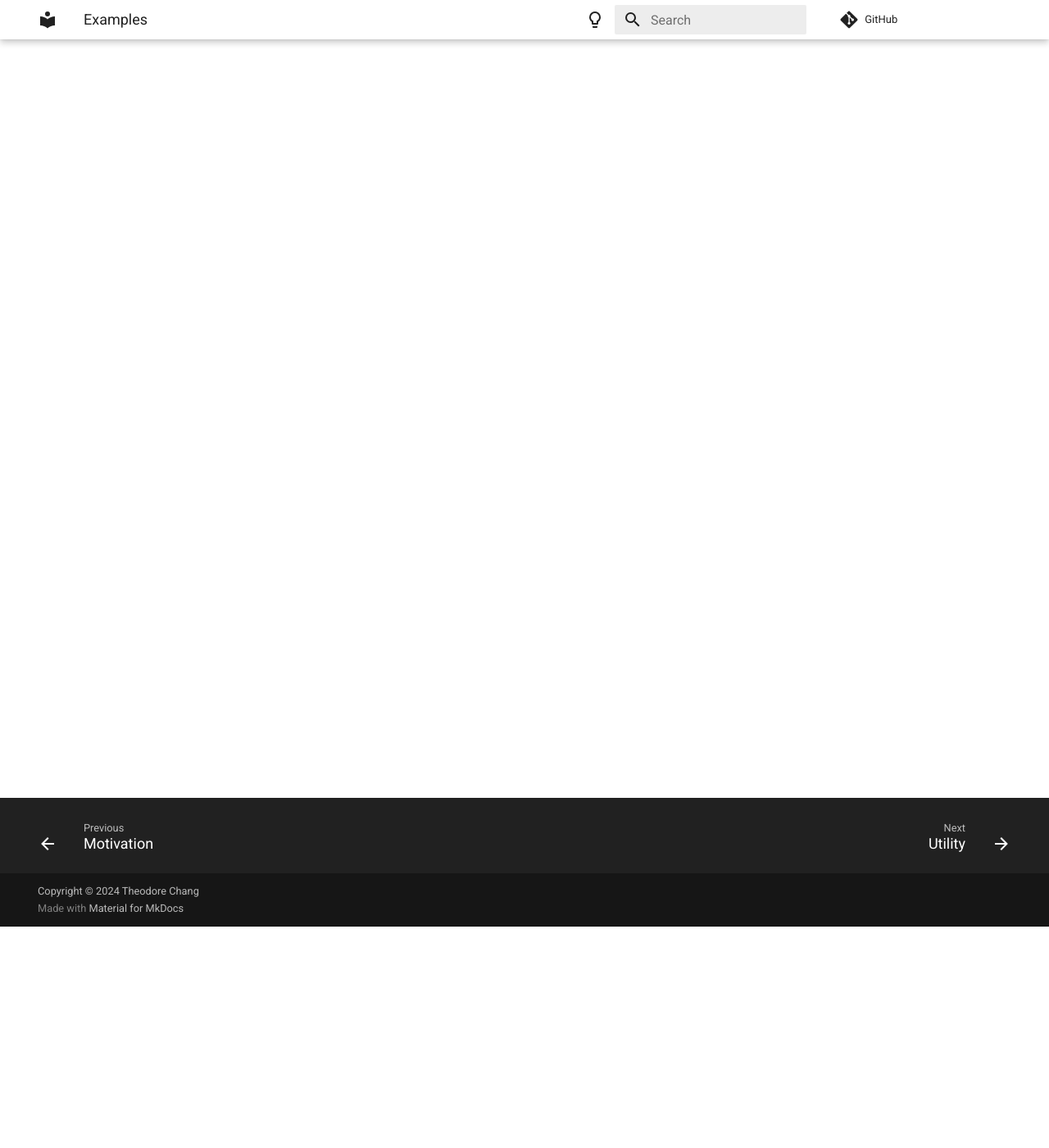
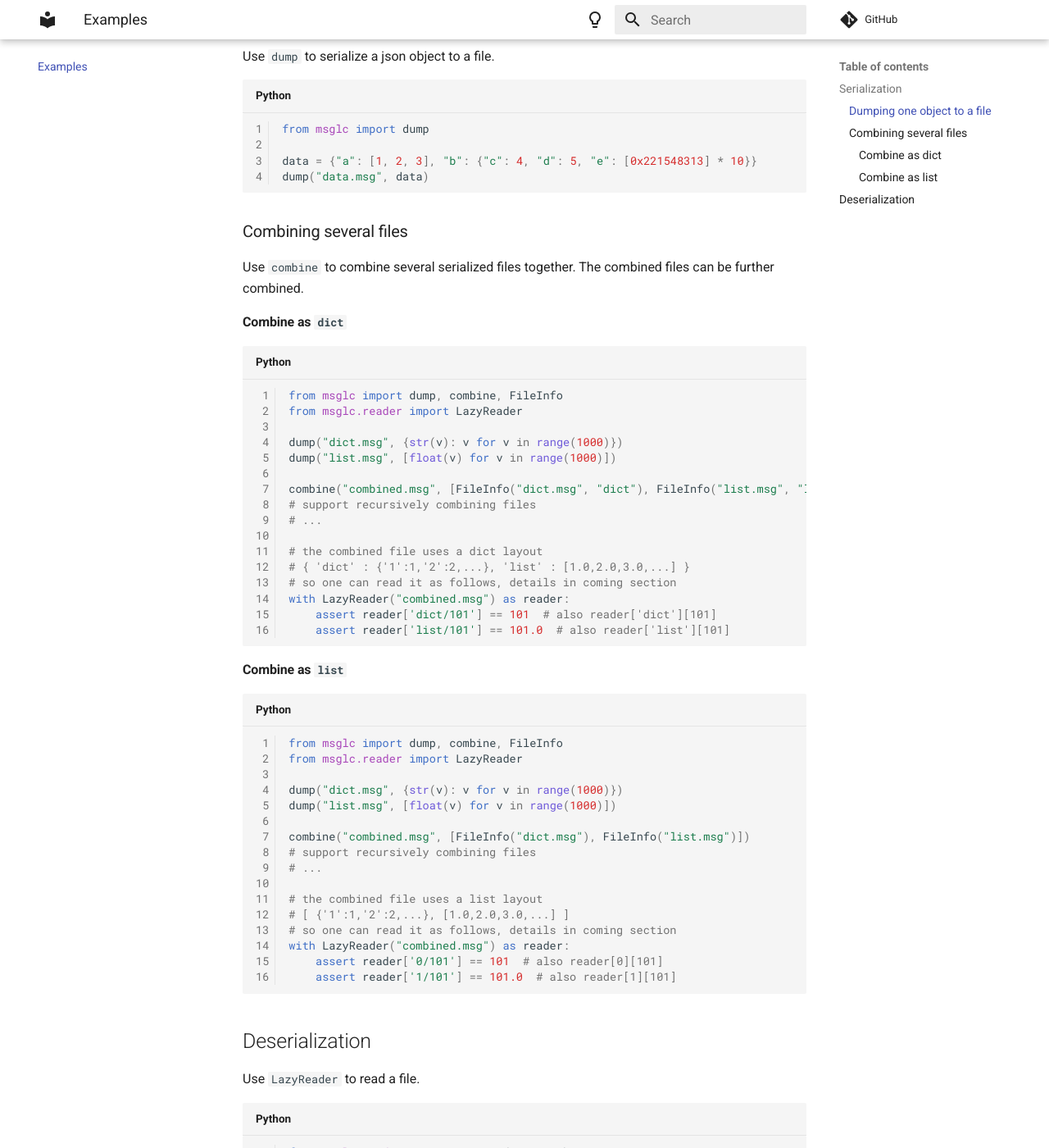
Before and after one commit to TLCFEM/msglc, an MkDocs documentation site: the page built from docs/tutorial.md, in a window 1280 px wide and 1400 px high, scrolled down 270 px. Shown: the whole window at 82% size. Built offline with MkDocs 1.6.1 and Material for MkDocs 9.7.7, drawn with Linux system fonts in a browser that asks for light colours; comment, search, counter and statistics services are not loaded; some of the changed text lies outside the part shown.

Commit message:
Add docs

````diff
--- a/docs/tutorial.md
+++ b/docs/tutorial.md
@@ -1 +1,82 @@
 # Examples
+
+## Serialization
+
+### Dumping one object to a file
+
+Use `dump` to serialize a json object to a file.
+
+```python
+from msglc import dump
+
+data = {"a": [1, 2, 3], "b": {"c": 4, "d": 5, "e": [0x221548313] * 10}}
+dump("data.msg", data)
+```
+
+### Combining several files
+
+Use `combine` to combine several serialized files together.
+The combined files can be further combined.
+
+#### Combine as `dict`
+
+```python
+from msglc import dump, combine, FileInfo
+from msglc.reader import LazyReader
+
+dump("dict.msg", {str(v): v for v in range(1000)})
+dump("list.msg", [float(v) for v in range(1000)])
+
+combine("combined.msg", [FileInfo("dict.msg", "dict"), FileInfo("list.msg", "list")])
+# support recursively combining files
+# ...
+
+# the combined file uses a dict layout
+# { 'dict' : {'1':1,'2':2,...}, 'list' : [1.0,2.0,3.0,...] }
+# so one can read it as follows, details in coming section
+with LazyReader("combined.msg") as reader:
+    assert reader['dict/101'] == 101  # also reader['dict'][101]
+    assert reader['list/101'] == 101.0  # also reader['list'][101]
+```
+
+#### Combine as `list`
+
+```python
+from msglc import dump, combine, FileInfo
+from msglc.reader import LazyReader
+
+dump("dict.msg", {str(v): v for v in range(1000)})
+dump("list.msg", [float(v) for v in range(1000)])
+
+combine("combined.msg", [FileInfo("dict.msg"), FileInfo("list.msg")])
+# support recursively combining files
+# ...
+
+# the combined file uses a list layout
+# [ {'1':1,'2':2,...}, [1.0,2.0,3.0,...] ]
+# so one can read it as follows, details in coming section
+with LazyReader("combined.msg") as reader:
+    assert reader['0/101'] == 101  # also reader[0][101]
+    assert reader['1/101'] == 101.0  # also reader[1][101]
+```
+
+## Deserialization
+
+Use `LazyReader` to read a file.
+
+```python
+from msglc.reader import LazyReader, to_obj
+
+with LazyReader("data.msg") as reader:
+    data = reader.read()  # return a LazyDict, LazyList, dict, list or primitive value
+    data = reader["b/c"]  # subscriptable if the actual data is subscriptable
+    # data = reader[2:]  # also support slicing if its underlying data is list compatible
+    data = reader.read("b/c")  # or provide a path to visit a particular node
+    print(data)  # 4
+    b_dict = reader.read("b")
+    print(b_dict.__class__)  # <class 'msglc.reader.LazyDict'>
+    for k, v in b_dict.items():  # dict compatible
+        if k != "e":
+            print(k, v)  # c 4, d 5
+    b_json = to_obj(b_dict)  # ensure plain dict
+```
````
Also changed, not shown: docs/msglc.md (+29 -1 lines), 1 other file.
